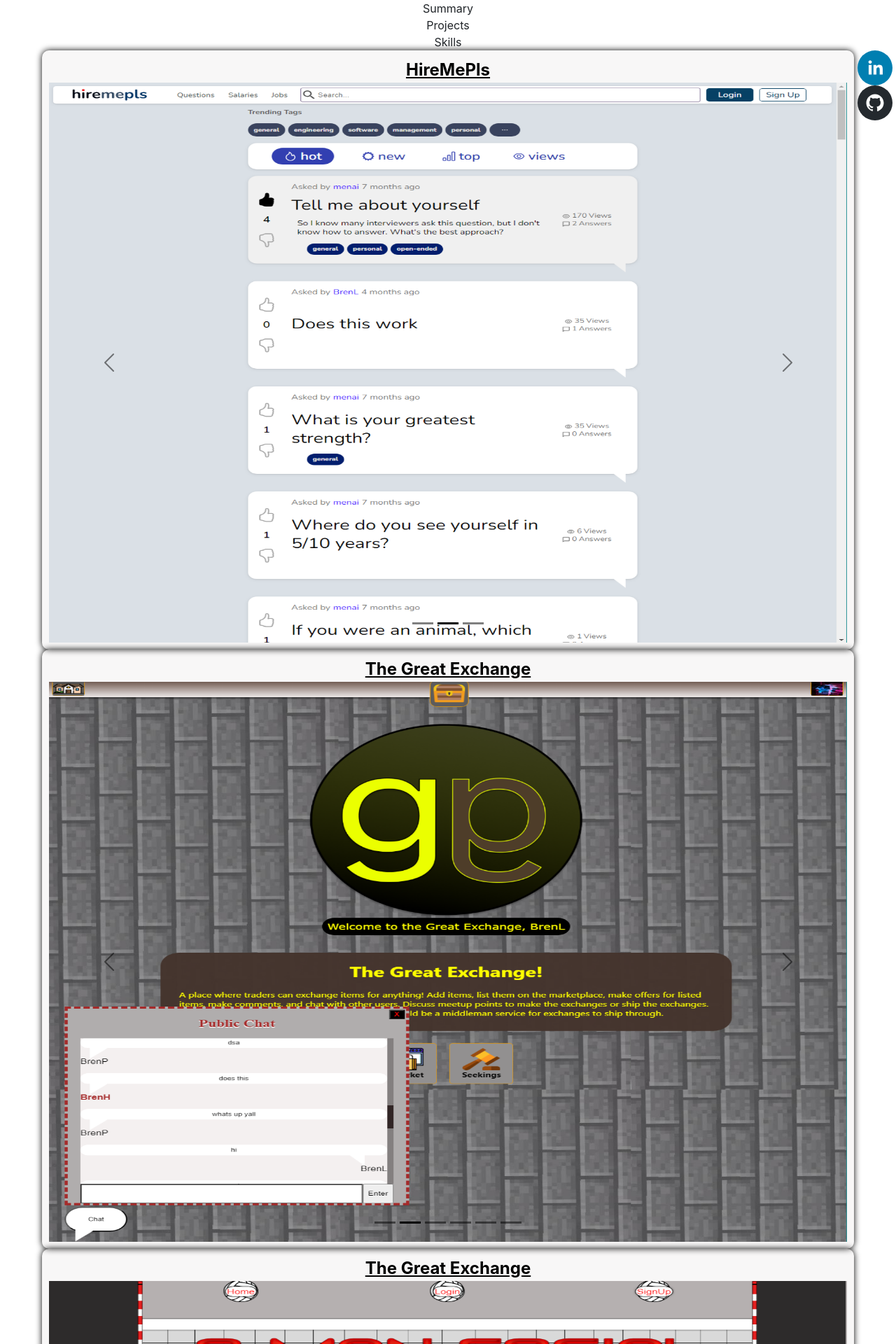
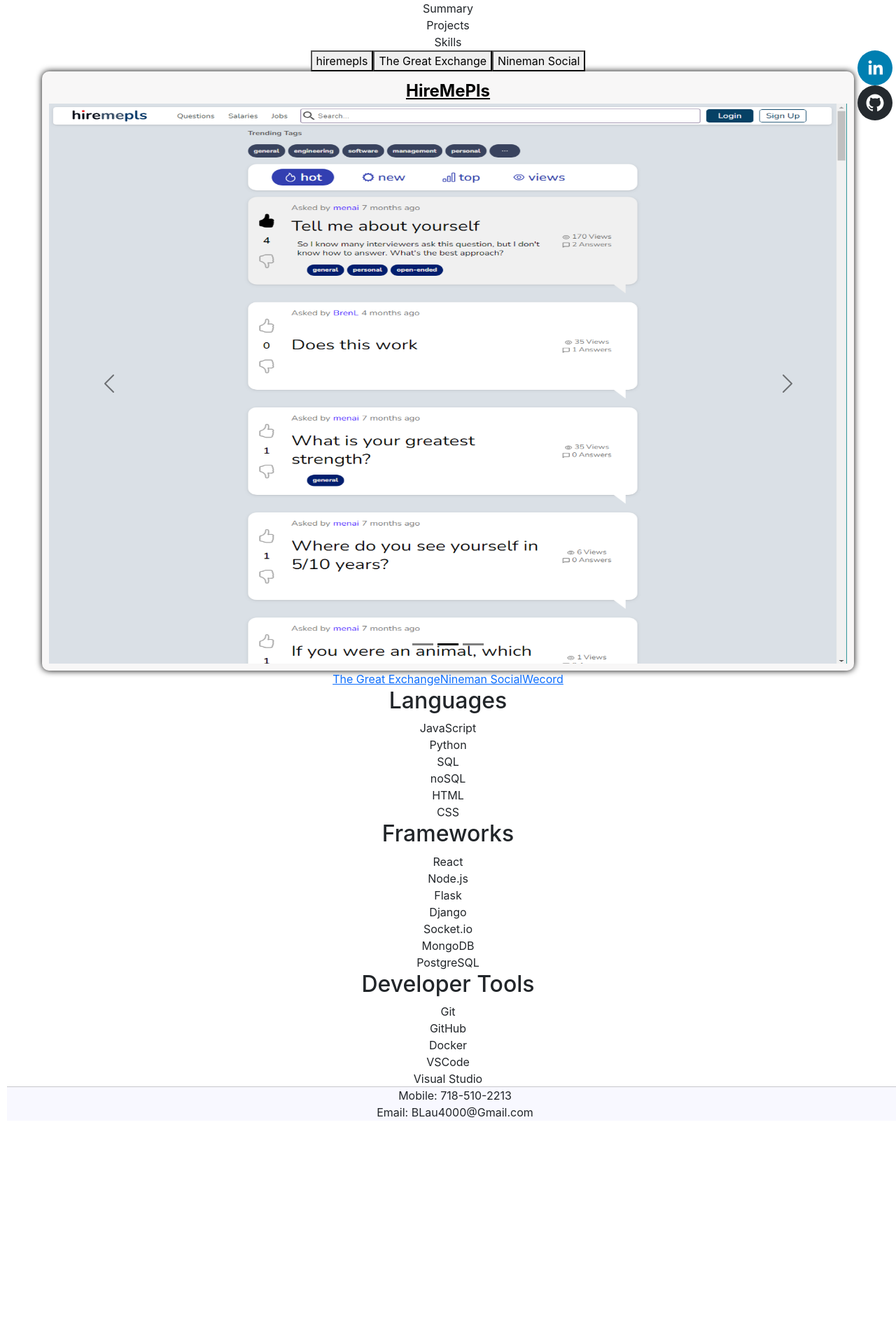
Before and after one commit to BrenLau/Portfolio, a React (Create React App) app in the folder portfolio/: page / in a window 1280 px wide. Shown: the top 1920 px of the page at 70% size. After the commit the page ends 1601 px from the top, so only its background shows below. Built offline with nearby package versions, Linux system fonts and the light colour scheme; the HTML template or start-up script is replaced by a standard one.

Commit message:
carousel one section

```diff
--- a/portfolio/src/components/projects/Projects.js
+++ b/portfolio/src/components/projects/Projects.js
@@ -1,4 +1,5 @@
 import "./projects.css"
+import { useState } from "react";
 import Carousel from 'react-bootstrap/Carousel';
 import hiremeplsfrontpage from './projects/Hiremeplsfrontpage.png'
 import hiremeplsposts from './projects/hiremeplsposts.png'
@@ -18,9 +19,24 @@
 
 
 const Projects = () => {
+    const [project, setProject] = useState("hiremepls")
     return (
         <>
+
+            <div>
+                <button onClick={(e) => {
+                    setProject("hiremepls")
+                }}>hiremepls</button>
+                <button onClick={(e) => {
+                    setProject("greatexchange")
+                }}>The Great Exchange</button>
+                <button onClick={(e) => {
+                    setProject("nineman")
+                }}>Nineman Social</button>
+            </div>
+
             <div className="sepprojects">
+                {project === "hiremepls" ? <>
                     <a className="linktitle" target="_blank" href='https://hiremepls-rsb9.onrender.com/'>HireMePls</a>
                     <Carousel data-bs-theme="dark">
                         <Carousel.Item>
@@ -34,8 +50,10 @@
                             <img src={hiremeplslogin} className="d-block heightfix" alt='Front Page'></img>
                         </Carousel.Item>
                     </Carousel>
-            </div>
-            <div className="sepprojects">
+                </> : project === "greatexchange" ?
+
+
+                    <>
                         <a className="linktitle" target="_blank" href='https://the-great-exchange.onrender.com'>The Great Exchange</a>
                         <Carousel data-bs-theme="dark">
                             <Carousel.Item>
@@ -58,10 +76,8 @@
                                 <img src={geprofile} className="d-block heightfix" alt='Front Page'></img>
                             </Carousel.Item>
                         </Carousel>
-            </div>
-
-            <div className="sepprojects">
-                <a className="linktitle" target="_blank" href='https://the-great-exchange.onrender.com'>The Great Exchange</a>
+                    </> : <>
+                        <a className="linktitle" target="_blank" href='https://ninemansocial.herokuapp.com/'>Nineman Social</a>
                         <Carousel data-bs-theme="dark">
                             <Carousel.Item>
                                 <img src={ninemanmain} className="d-block heightfix" alt='Front Page'></img>
@@ -79,9 +95,11 @@
                             <Carousel.Item>
                                 <img src={ninemanteampage} className="d-block heightfix" alt='Front Page'></img>
                             </Carousel.Item>
+                        </Carousel>
+                    </>
+                }
+            </div>
 
-                </Carousel>
-            </div>
 
 
             <div className='projectsdiv'>
```
Lines whose indentation alone changed are shown as unchanged.
